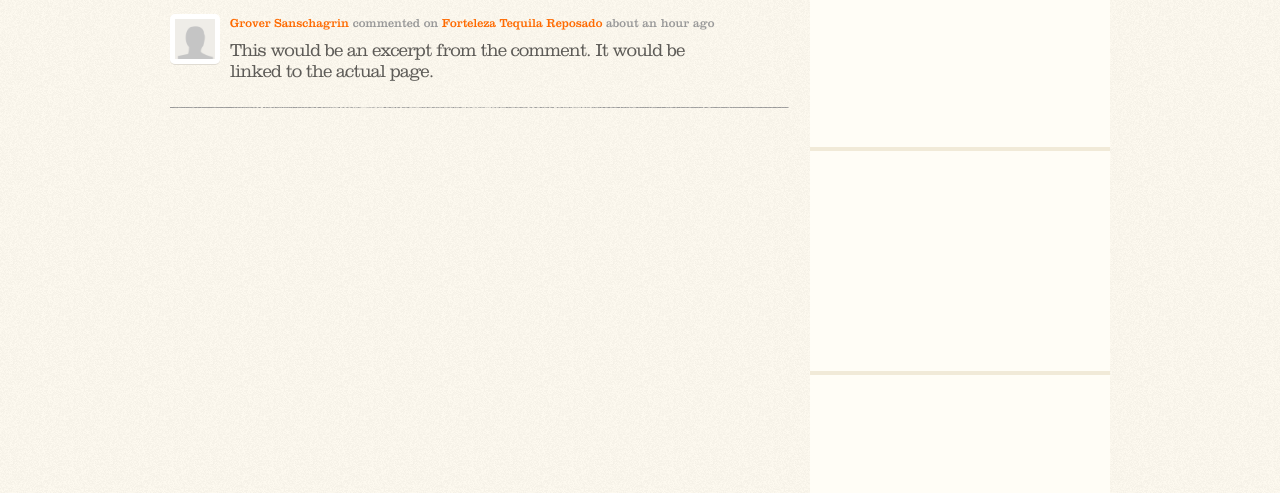
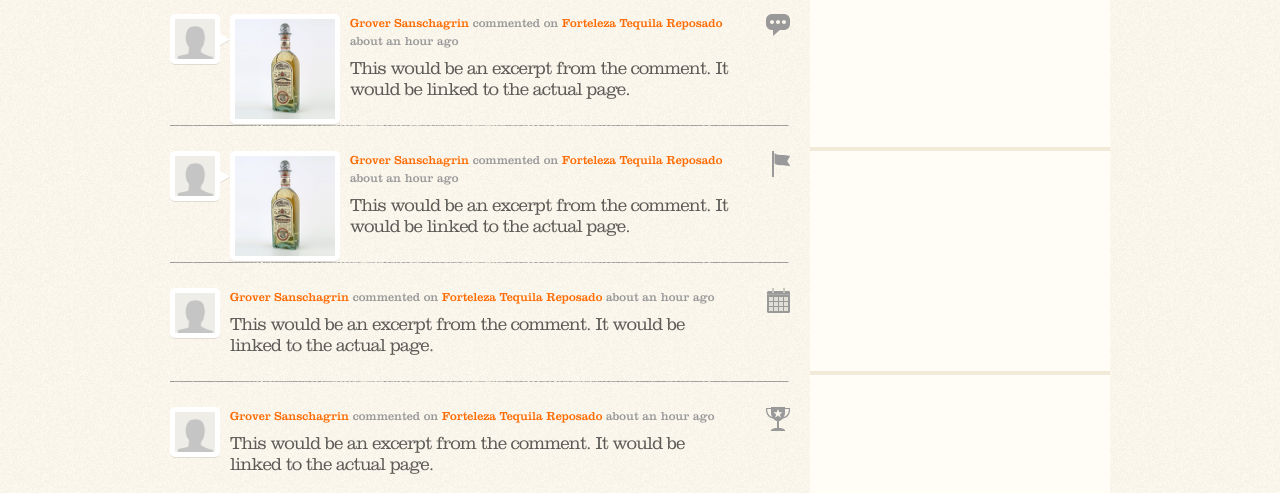
Before and after one commit to johnpeele/Taste-Tequila, a plain HTML site: page index.html in a window 1280 px wide. Shown: the part 307-800 px from the top of the page. Drawn offline with nearby package versions, Linux system fonts and the light colour scheme.

Commit message:
Finished base community activity feed
Still need at account for different types of content for each "action" type - comment, review, event, achievement, and blog/news

```diff
--- a/index.html
+++ b/index.html
@@ -119,6 +119,36 @@
         <div class="feed-item comment">
           <a href="#"><img src="/images/avatar_default.png" alt="Avatar for User" /></a>
           <div class="act">
+            <a href="#"><img src="/images/pic_placeholder.jpg" alt="Photo of Product" /></a>
+            <p><a href="#">Grover Sanschagrin</a> commented on <a href="#">Forteleza Tequila Reposado</a> <time class="timeago" datetime="2011-07-04T21:33:12Z" title="Mon Jul 04 2011 17:33:12 GMT-0400 (EDT)">about an hour ago</time></p>
+            <quote><a href="#">This would be an excerpt from the comment. It would be linked to the actual page.</a></quote>
+          </div> <!-- /.act -->
+        </div> <!-- /.feed-item -->
+        <div class="feed-item review">
+          <a href="#"><img src="/images/avatar_default.png" alt="Avatar for User" /></a>
+          <div class="act">
+            <a href="#"><img src="/images/pic_placeholder.jpg" alt="Photo of Product" /></a>
+            <p><a href="#">Grover Sanschagrin</a> commented on <a href="#">Forteleza Tequila Reposado</a> <time class="timeago" datetime="2011-07-04T21:33:12Z" title="Mon Jul 04 2011 17:33:12 GMT-0400 (EDT)">about an hour ago</time></p>
+            <quote><a href="#">This would be an excerpt from the comment. It would be linked to the actual page.</a></quote>
+          </div> <!-- /.act -->
+        </div> <!-- /.feed-item -->
+        <div class="feed-item event">
+          <a href="#"><img src="/images/avatar_default.png" alt="Avatar for User" /></a>
+          <div class="act">
+            <p><a href="#">Grover Sanschagrin</a> commented on <a href="#">Forteleza Tequila Reposado</a> <time class="timeago" datetime="2011-07-04T21:33:12Z" title="Mon Jul 04 2011 17:33:12 GMT-0400 (EDT)">about an hour ago</time></p>
+            <quote><a href="#">This would be an excerpt from the comment. It would be linked to the actual page.</a></quote>
+          </div> <!-- /.act -->
+        </div> <!-- /.feed-item -->
+        <div class="feed-item achievement">
+          <a href="#"><img src="/images/avatar_default.png" alt="Avatar for User" /></a>
+          <div class="act">
+            <p><a href="#">Grover Sanschagrin</a> commented on <a href="#">Forteleza Tequila Reposado</a> <time class="timeago" datetime="2011-07-04T21:33:12Z" title="Mon Jul 04 2011 17:33:12 GMT-0400 (EDT)">about an hour ago</time></p>
+            <quote><a href="#">This would be an excerpt from the comment. It would be linked to the actual page.</a></quote>
+          </div> <!-- /.act -->
+        </div> <!-- /.feed-item -->
+        <div class="feed-item news">
+          <a href="#"><img src="/images/avatar_default.png" alt="Avatar for User" /></a>
+          <div class="act">
             <p><a href="#">Grover Sanschagrin</a> commented on <a href="#">Forteleza Tequila Reposado</a> <time class="timeago" datetime="2011-07-04T21:33:12Z" title="Mon Jul 04 2011 17:33:12 GMT-0400 (EDT)">about an hour ago</time></p>
             <quote><a href="#">This would be an excerpt from the comment. It would be linked to the actual page.</a></quote>
           </div> <!-- /.act -->
--- a/less/layout.less
+++ b/less/layout.less
@@ -77,7 +77,7 @@ h1, h2, h3, h4, h5, h6 { font-family: "SteelfishBold", "HelveticaNeue", "Helveti
 #content-header .promo { height: 90px; color: @gray-light; background-color: #efede8; }
 
 /* Main ---------------------------------------- */
-#main { height: 200px; }
+#main { }
 #main header.subnav h2 { margin-bottom: 12px; font-size: 40px; }
 
 /* Sidebar ---------------------------------------- */
@@ -110,11 +110,24 @@ footer p { margin: 25px 10px 0 0; float: right; font-size: 10px; }
 
 --------------------------------------------------------------------------------------------- */
 #activity-feed { }
-#activity-feed .feed-item { padding: 0 55px 25px 60px; background: url(/images/bg_feed-item.png) bottom left no-repeat; }
+#activity-feed .feed-item { padding: 25px 0 25px 60px; background: url(/images/bg_feed-item.png) bottom left no-repeat; }
+#activity-feed .feed-item:first-of-type { padding-top: 0; }
 #activity-feed .feed-item > a img { margin-left: -60px; padding: 5px; width: 40px; height: 40px; float: left; background-color: @white; border-bottom: 1px solid #e0dcd3; .rounded(5px); }
+#activity-feed .feed-item .act { padding-right: 55px; background-position: top right; background-repeat: no-repeat; }
 #activity-feed .feed-item p { margin-bottom: 10px; font-size: 12px; font-family: "ClarendonRoman"; color: @gray-light; }
 #activity-feed .feed-item quote { font-size: 18px; line-height: 1; letter-spacing: -0.045em; color: @main-gray; }
 #activity-feed .feed-item quote a { color: @main-gray; }
+
+#activity-feed .feed-item.comment > a, #activity-feed .feed-item.review > a { margin-left: -60px; padding-right: 10px; width: 50px; height: 50px; float: left; background: url(/images/bg_feed-avatar-connector.png) 100% 50% no-repeat; }
+#activity-feed .feed-item.comment > a img, #activity-feed .feed-item.review > a img { margin-left: 0; }
+#activity-feed .feed-item.comment .act, #activity-feed .feed-item.review .act { padding-left: 120px; }
+#activity-feed .feed-item.comment .act > a img, #activity-feed .feed-item.review .act > a img { margin-left: -120px; padding: 5px; width: 100px; height: 100px; float: left; background-color: @white; border-bottom: 1px solid #e0dcd3; .rounded(5px); }
+
+#activity-feed .feed-item.comment .act { background-image: url(/images/icon_comment.png); }
+#activity-feed .feed-item.review .act { background-image: url(/images/icon_review-1.png); }
+#activity-feed .feed-item.event .act { background-image: url(/images/icon_event.png); }
+#activity-feed .feed-item.achievement .act { background-image: url(/images/icon_achievement-1.png); }
+#activity-feed .feed-item.news .act { background-image: url(/images/icon_news-1.png); }
 
 
 /* #Media Queries
```
Also changed, not shown: css/layout.css, images/bg_feed-avatar-connector.png (added), images/bg_feed-avatar.png (added), images/icon_achievement-1.png (added), images/icon_achievement-2.png (added), images/icon_comment.png (added), images/icon_event.png (added), images/icon_news-1.png (added), images/icon_news-2.png (added), images/icon_review-1.png (added), images/icon_review-2.png (added), images/pic_placeholder.jpg (added).
